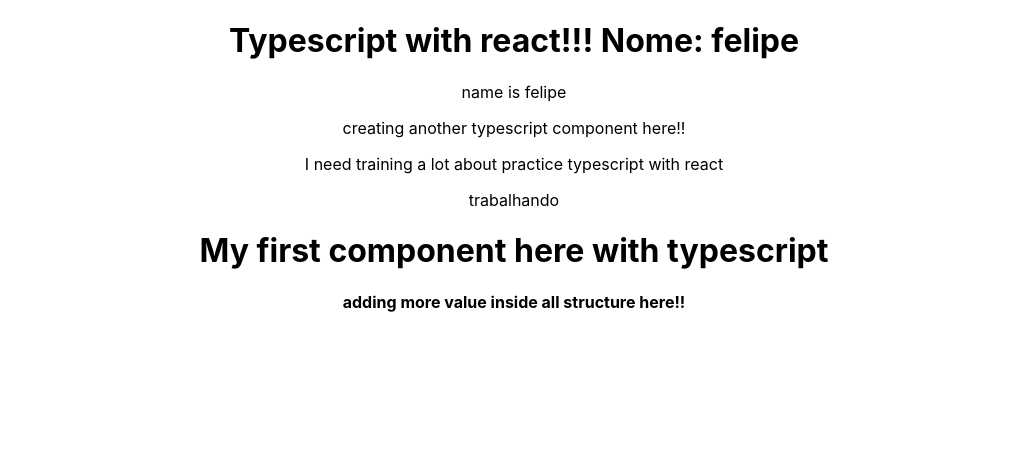
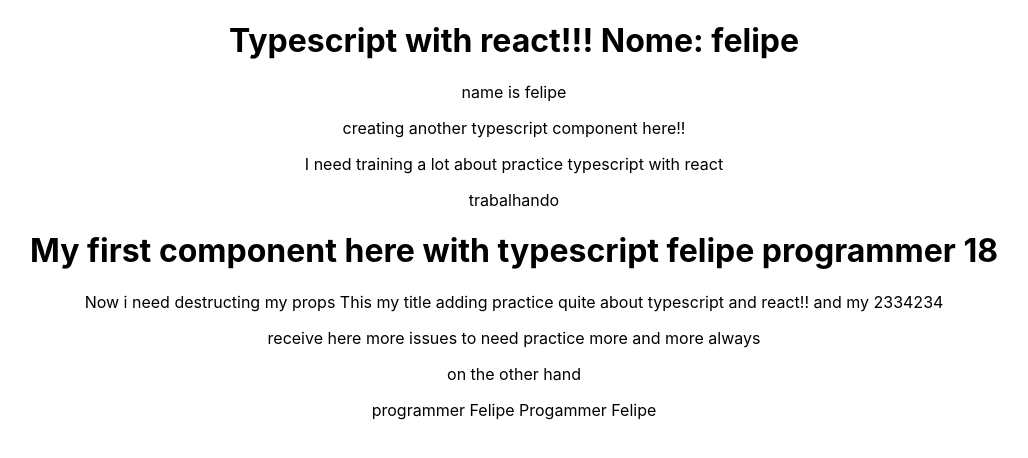
Before and after one commit to felipe-programador-18/Typecript-react, a React (Create React App) app in the folder react-typecript/: page / in a window 1280 px wide. Shown: the top 458 px of the page, without its empty margins (126-1154 px from the left). Built offline with nearby package versions, Linux system fonts and the light colour scheme.

Commit message:
c2-adding more testing here

```diff
--- a/react-typecript/src/App.tsx
+++ b/react-typecript/src/App.tsx
@@ -2,6 +2,11 @@ import React from 'react';
 import { Firstcomponent } from './Component/Firstcomponent';
 import { AnotherComponent } from './Component/anothercomponent';
 import './App.css';
+
+
+import { TraninDesctruc }  from './Component/destructing'
+
+
 
 function App() {
 let a:String = 'felipe'
@@ -11,10 +16,6 @@ const working :Boolean = true
 const Greetings = (a:String): String => {
    return `name is ${a}`
 }
-
-
-
-
 
   return (
     <div className="App">
@@ -26,7 +27,10 @@ const Greetings = (a:String): String => {
 
     <AnotherComponent/>
     {working && <p> trabalhando</p> }
-    <Firstcomponent/>
+    <Firstcomponent name='felipe programmer 18'  />
+
+    <TraninDesctruc  title='adding practice quite about typescript and react!!' age={2334234}  tags={['receive here more issues to need practice more and more always', 'on the other hand',
+  'programmer Felipe Progammer Felipe']} />
 
     </div>
   );
--- a/react-typecript/src/Component/Firstcomponent.tsx
+++ b/react-typecript/src/Component/Firstcomponent.tsx
@@ -5,14 +5,14 @@
 import * as React from 'react';
 
 export interface IAppProps {
+  name:String
 
 }
-
-export function Firstcomponent () {
+export function Firstcomponent (props:IAppProps) {
   return (
     <div>
-      <h1>My first component here with typescript</h1>
-      <h4>adding more value inside all structure here!!</h4>
+      <h1>My first component here with typescript {props.name}</h1>
+
     </div>
   );
 }
```
